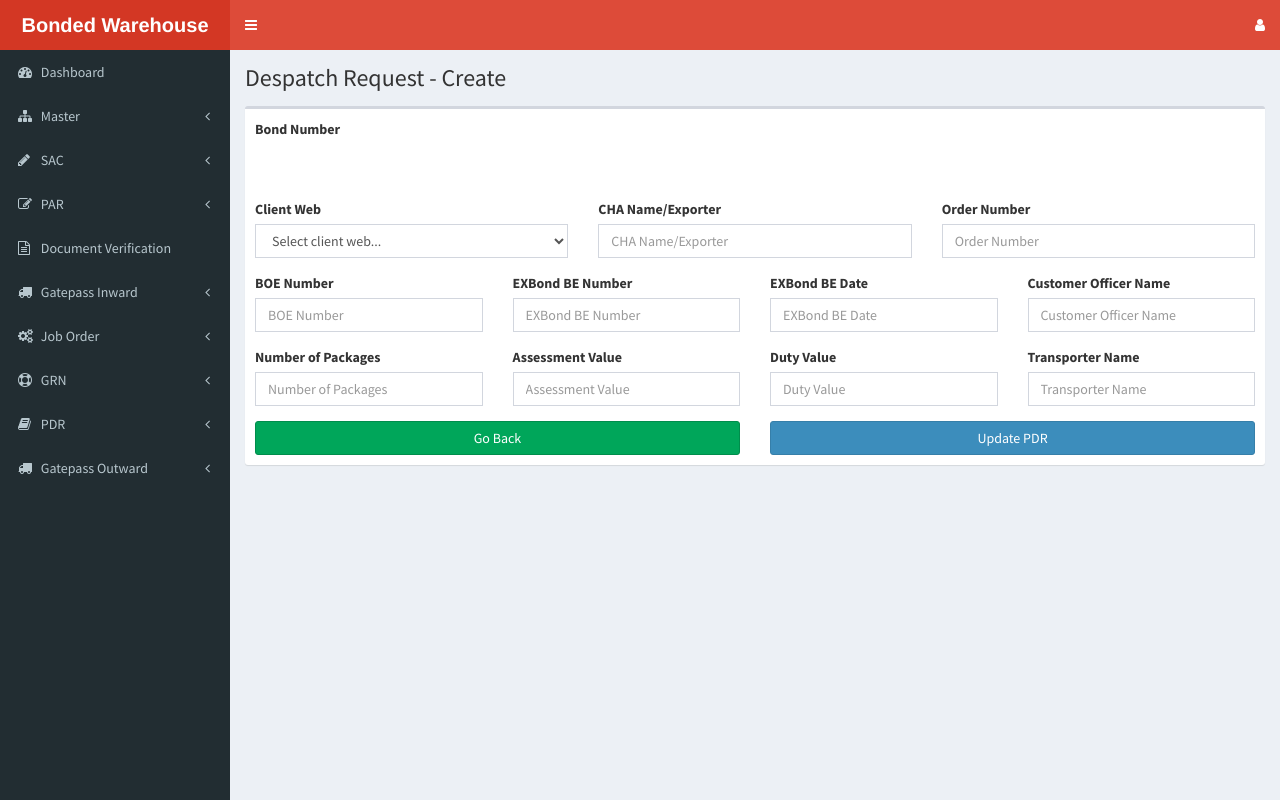
After one commit to Ramu93/bw, a PHP site: page /bonded_warehouse/pdr/pdr-edit.php?pdr_id=1 in a window 1280 px wide. The commit adds this page. Run offline with PHP 8.4, Linux system fonts and the light colour scheme; data that the repository does not hold is empty; some libraries are stand-ins or nearby versions.

Commit message:
PDR  edit
PDR edit and list view operation comeplete

```diff
--- a/pdr/js/pdr.js
+++ b/pdr/js/pdr.js
@@ -182,7 +182,7 @@ function confirmCreatePDR(){
 		success: function(result){
 			if(result.infocode == 'CREATEPDRSUCCESS'){
 				bootbox.alert(result.message, function(){
-					console.log(result.message);
+					window.location = 'pdr-list-view.php';
 				});
 			} else {
 				bootbox.alert(result.message);
@@ -191,3 +191,23 @@ function confirmCreatePDR(){
 		error: function(){}
 	});
 }
+
+function updatePDR(){
+	var data = $('#pdr_update_form').serialize() + '&action=update_pdr';
+	$.ajax({
+		url: "pdr-services.php",
+		type: "POST",
+		data: data,
+		dataType: 'json',
+		success: function(result){
+			if(result.infocode == 'UPDATEPDRSUCCESS'){
+				bootbox.alert(result.message, function(){
+					window.location = 'pdr-list-view.php';
+				});
+			} else {
+				bootbox.alert(result.message);
+			}
+		},
+		error: function(){}
+	});
+}
--- /dev/null
+++ b/pdr/pdr-edit.php
@@ -0,0 +1,204 @@
+
+  <?php
+    include('../header.php');
+    include('../sidebar.php');
+    include('../dbconfig.php');
+
+    $pdrID = $_GET['pdr_id'];
+    $select = "SELECT * FROM despatch_request WHERE pdr_id='$pdrID'";
+    $query = mysqli_query($dbc,$select);
+    $out = array();
+    if(mysqli_num_rows($query) > 0) {
+      $row = mysqli_fetch_array($query);
+      $out = $row;
+      //file_put_contents("editlog.log", print_r( json_encode($containerOutput), true ));
+    }
+  ?>
+
+  <!-- Content Wrapper. Contains page content -->
+  <div class="content-wrapper">
+    <!-- Content Header (Page header) -->
+    <section class="content-header">
+      <h1>
+        Despatch Request - Create
+      </h1>
+    </section>
+
+    <!-- Main content -->
+    <section class="content">
+
+      <!-- Default box -->
+      <div class="box">
+        <div class="box-body">
+          <div class="row">
+            <div class="form-group col-md-3">
+              <label for="bond_number">Bond Number</label>
+              <div class="clearfix">&nbsp;</div>
+              <label><?php echo $out['bond_number'] ?></label>
+            </div>
+          </div>
+          <form id="pdr_update_form" action="#" method="post" onsubmit="return false;">
+            <input type="hidden" name="pdr_id" value="<?php echo $pdrID; ?>">
+            <!-- <div class="row" id="fields">
+              <div class="form-group col-md-4">
+                <label for="sac_par_id" id="sac_par_table_label"></label>
+                <input type="text" class="form-control" id="sac_par_id" name="sac_par_id" readonly="true">
+                <input type="hidden" class="form-control" id="sac_par_table" name="sac_par_table">
+              </div>
+            </div> -->
+            <div class="row">
+              <div class="form-group col-md-4">
+                <label for="client_web">Client Web</label>
+                <select class="form-control" id="client_web" name="client_web" class="client-web" required="">
+                  <option value="">Select client web...</option>
+                  <option value="Debond" <?php echo (($out['client_web']=='Debond')?'selected="selected"':''); ?> >Debond</option>
+                  <option value="Inbond Sales" <?php echo (($out['client_web']=='Inbond Sales')?'selected="selected"':''); ?> >Inbond Sales</option>
+                  <option value="Reexport" <?php echo (($out['client_web']=='Reexport')?'selected="selected"':''); ?> >Reexport</option>
+                  <option value="Transfer Bond" <?php echo (($out['client_web']=='Transfer Bond')?'selected="selected"':''); ?> >Transfer Bond</option>
+                </select>
+              </div>
+              <div class="form-group col-md-4">
+                <label for="order_number">CHA Name/Exporter</label>
+                <input type="text" class="form-control" id="cha_name_exporter" name="cha_name_exporter" value="<?php echo $out['cha_name']; ?>" placeholder="CHA Name/Exporter">
+              </div>
+              <div class="form-group col-md-4">
+                <label for="order_number">Order Number</label>
+                <input type="text" class="form-control" id="order_number" value="<?php echo $out['order_number']; ?>" name="order_number" placeholder="Order Number">
+              </div>
+            </div>
+            <div class="row">
+              <div class="form-group col-md-3">
+                <label for="boe_number">BOE Number</label>
+                <input type="text" value="<?php echo $out['boe_number']; ?>" class="form-control" id="boe_number" name="boe_number" placeholder="BOE Number">
+              </div>
+              <div class="form-group col-md-3">
+                <label for="exbond_be_number">EXBond BE Number</label>
+                <input type="text" class="form-control" value="<?php echo $out['exbond_be_number']; ?>" id="exbond_be_number" name="exbond_be_number" placeholder="EXBond BE Number">
+              </div>
+              <div class="form-group col-md-3">
+                <label for="exbond_be_date">EXBond BE Date</label>
+                <input type="text" class="form-control" id="exbond_be_date" value="<?php echo $out['exbond_be_date']; ?>" name="exbond_be_date" placeholder="EXBond BE Date">
+              </div>
+              <div class="form-group col-md-3">
+                <label for="customs_officer_name">Customer Officer Name</label>
+                <input type="text" class="form-control" id="customs_officer_name" name="customs_officer_name" value="<?php echo $out['customs_officer_name']; ?>" placeholder="Customer Officer Name">
+              </div>
+            </div>
+            <div class="row">
+              <div class="form-group col-md-3">
+                <label for="packages_number">Number of Packages</label>
+                <input type="text" class="form-control" id="packages_number" value="<?php echo $out['number_of_packages']; ?>" name="packages_number" placeholder="Number of Packages">
+              </div>
+              <div class="form-group col-md-3">
+                <label for="assessment_value">Assessment Value</label>
+                <input type="text" class="form-control" id="assessment_value" value="<?php echo $out['assessment_value']; ?>" name="assessment_value" placeholder="Assessment Value">
+              </div>
+              <div class="form-group col-md-3">
+                <label for="duty_value">Duty Value</label>
+                <input type="text" class="form-control" value="<?php echo $out['duty_value']; ?>" id="duty_value" name="duty_value" placeholder="Duty Value">
+              </div>
+              <div class="form-group col-md-3">
+                <label for="transporter_name">Transporter Name</label>
+                <input type="text" class="form-control" value="<?php echo $out['transporter_name']; ?>" id="transporter_name" name="transporter_name" placeholder="Transporter Name">
+              </div>
+            </div>
+            <div class="row">
+              <div class="col-md-6 col-sm-6">
+                <input type="submit" id="do_back_btn" name="submit" value="Go Back" class="btn btn-success btn-block pull-left" onclick="window.location='pdr-list-view.php';">
+              </div>
+              <div class="col-md-6 col-sm-6">
+                <input type="submit" id="update_pdr_btn" name="submit" value="Update PDR" class="btn btn-primary btn-block pull-left" onclick="updatePDR()">
+              </div>
+            </div>
+          </form>
+        </div>
+      </div>
+      <!-- /.box -->
+
+      <!--Bond Order Modal Div -->
+      <div class="modal fade" id="view_list_modal" tabindex="-1" role="dialog" aria-labelledby="myModalLabel" aria-hidden="true">
+        <div class="modal-dialog">
+            <div class="modal-content">
+              <form  id="dataapprovedlist_form" name="dataapprovedlist_form" method="post" class="validator-form1" action="" onsubmit="return false;">
+                <div class="modal-header">
+                  <button type="button" class="close" data-dismiss="modal"><span aria-hidden="true">&times;</span><span class="sr-only">Close</span></button>
+                  <h4 class="modal-title" id="modal_title">Bond Orders</h4>
+                </div>
+                <div class="modal-body">
+                  <div class="responsive">
+                      <table id="tariff_master_list" class="table table-striped table-bordered" cellspacing="0" width="100%">
+                        <thead>
+                            <tr>
+                                <th>S.No</th>
+                                <th>Bond Order ID</th>
+                                <th>Action</th>
+                            </tr>
+                        </thead>
+                        <tbody id="datalist_tbody">
+
+                        </tbody>
+                      </table>
+                  </div>
+                </div>
+                <div class="modal-footer">
+                  <button type="button" class="btn btn-default" data-dismiss="modal">Close</button>
+                </div>
+              </form>
+            </div>
+        </div>
+      </div>
+
+      <!--Items Modal -->
+      <div class="modal fade" id="select_items_modal" tabindex="-1" role="dialog" aria-labelledby="myModalLabel" aria-hidden="true">
+        <div class="modal-dialog">
+            <div class="modal-content">
+              <form  id="select_items_form" name="dataapprovedlist_form" method="post" class="validator-form1" action="" onsubmit="return false;">
+                <div class="modal-header">
+                  <button type="button" class="close" data-dismiss="modal"><span aria-hidden="true">&times;</span><span class="sr-only">Close</span></button>
+                  <h4 class="modal-title" id="modal_title">Item List</h4>
+                </div>
+                <div class="modal-body">
+                  <div class="responsive">
+                    <table id="tariff_master_list" class="table table-striped table-bordered" cellspacing="0" width="100%">
+                          <thead>
+                              <tr>
+                                  <th></th>
+                                  <th>Item ID</th>
+                                  <th>Item Name</th>
+                                  <th>Available Qty.</th>
+                                  <th>Despatch Qty.</th>
+                              </tr>
+                          </thead>
+                          <tbody id="item_list_tbody">
+
+                          </tbody>
+                      </table>
+                  </div>
+                </div>
+                <div class="modal-footer">
+                  <button type="button" onclick="setDespatchQtyForItems()" class="btn btn-default" data-dismiss="modal">Close</button>
+                </div>
+              </form>
+            </div>
+        </div>
+      </div>
+
+    </section>
+    <!-- /.content -->
+  </div>
+  <!-- /.content-wrapper -->
+  <?php
+    include('../footer_imports.php');
+  ?>
+  <script type="text/javascript" src="<?php echo HOMEURL; ?>/pdr/js/pdr.js""></script>
+  <script type="text/javascript">
+    //Date picker
+    $('#exbond_be_date').datepicker({
+      autoclose: true,
+      dateFormat: "yy-mm-dd"
+    });
+
+  </script>
+  <?php
+    include('../footer.php');
+  ?>
--- a/pdr/pdr-list-view.php
+++ b/pdr/pdr-list-view.php
@@ -43,7 +43,7 @@
                     echo "<td>".$row['pdr_id']."</td>";
                     echo "<td>".strtoupper($row['sac_par_table']).": ".$row['sac_par_id']."</td>";
                     echo "<td>".$row['client_web']."</td>";
-                    echo "<td><a href='pdr-view.php?pdr_id=".$row['pdr_id']."'>View</a></td>";
+                    echo "<td><a href='pdr-edit.php?pdr_id=".$row['pdr_id']."'>View</a></td>";
                     echo "</tr>";
                   }
                 } else {
```
Also changed, not shown: pdr/pdr-services.php (+30 -2 lines).
